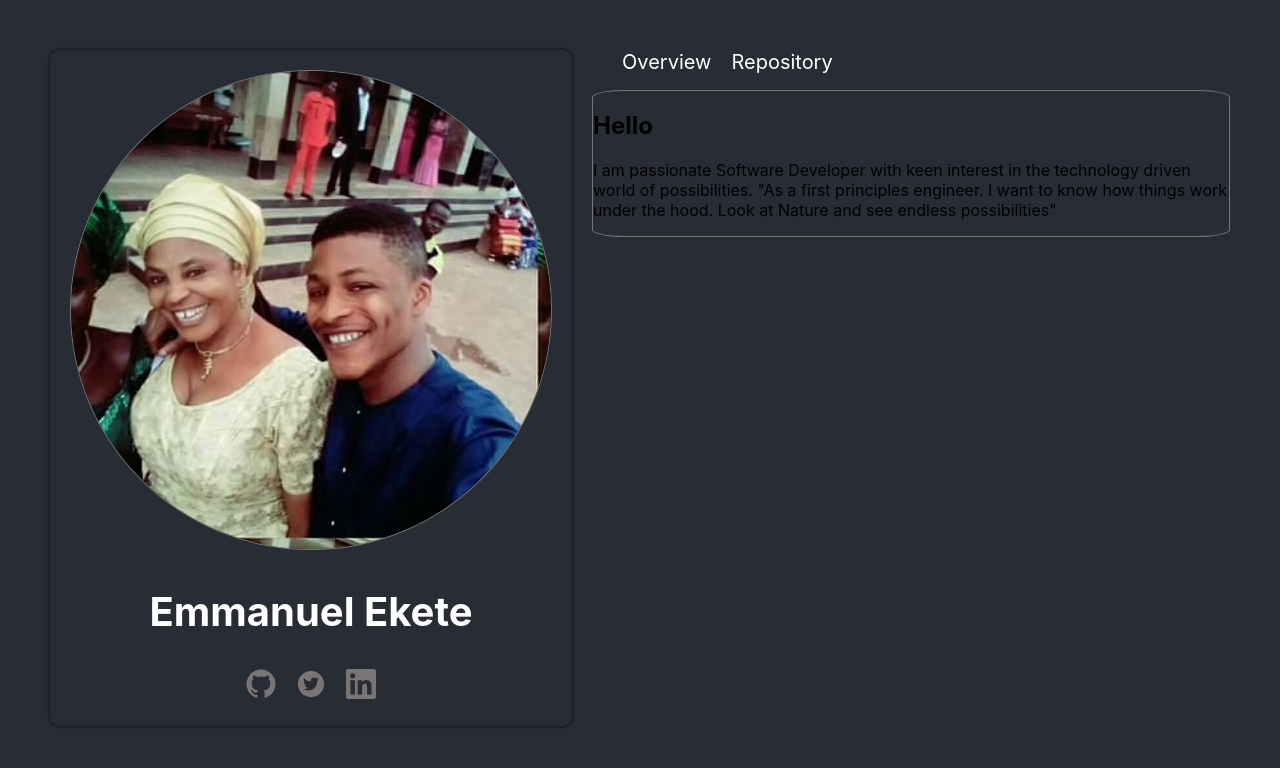
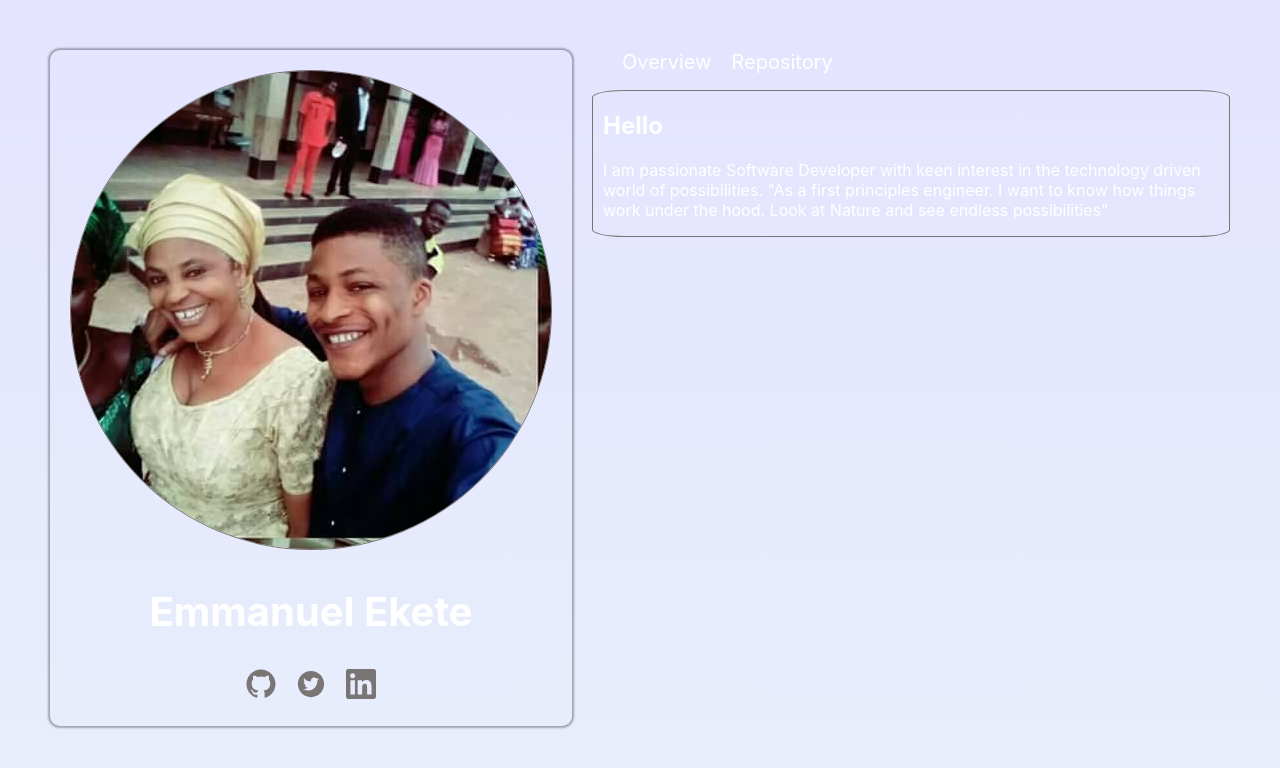
Before and after one commit to ceasar28/profile, a React (Create React App) app: page / in a window 1280 px wide. Shown: the top 768 px of the page. Built offline with nearby package versions, Linux system fonts and the light colour scheme.

Commit message:
Right side

```diff
--- a/src/App.css
+++ b/src/App.css
@@ -1,6 +1,10 @@
 .App {
   /* text-align: center; */
-  background-color: #282c34;
+  background-color: transparent;
+  background-image: linear-gradient(
+    rgba(119, 117, 255, 0.2),
+    rgba(128, 170, 230, 0.18)
+  );
   min-height: 100vh;
   padding: 50px 50px;
   display: flex;
--- a/src/Components/Rightcomponents/Overview.css
+++ b/src/Components/Rightcomponents/Overview.css
@@ -0,0 +1,4 @@
+.overview {
+  color: white;
+  margin: 10px;
+}
--- a/src/Components/Rightcomponents/Overview.js
+++ b/src/Components/Rightcomponents/Overview.js
@@ -1,6 +1,7 @@
+import "./Overview.css";
 const Overview = () => {
   return (
-    <div>
+    <div className="overview">
       <h2>Hello</h2>
       <p>
         I am passionate Software Developer with keen interest in the technology
```
